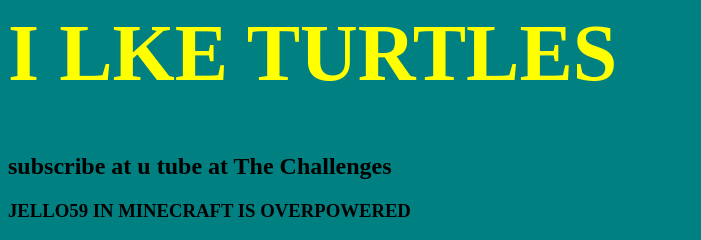
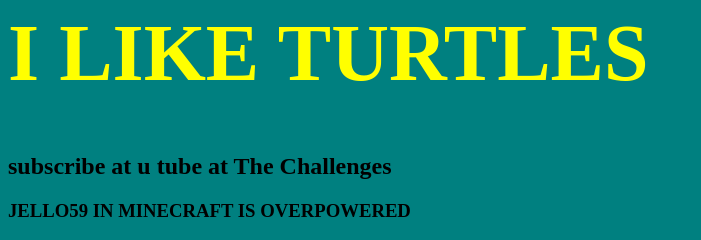
Before and after one commit to FCSK-Scott/FCSK-Scott.github.io, a plain HTML site: page index.html in a window 1280 px wide. Shown: the top 240 px of the page, without its empty margins (0-701 px from the left). Drawn offline with Linux system fonts and the light colour scheme.

Commit message:
Update index.html

```diff
--- a/index.html
+++ b/index.html
@@ -13,7 +13,7 @@ h1 {
 }
 </style>
 
-<h1> I LKE TURTLES </h1>
+<h1> I LIKE TURTLES </h1>
 
 <h2> subscribe at u tube at The Challenges </h2>
 
```
